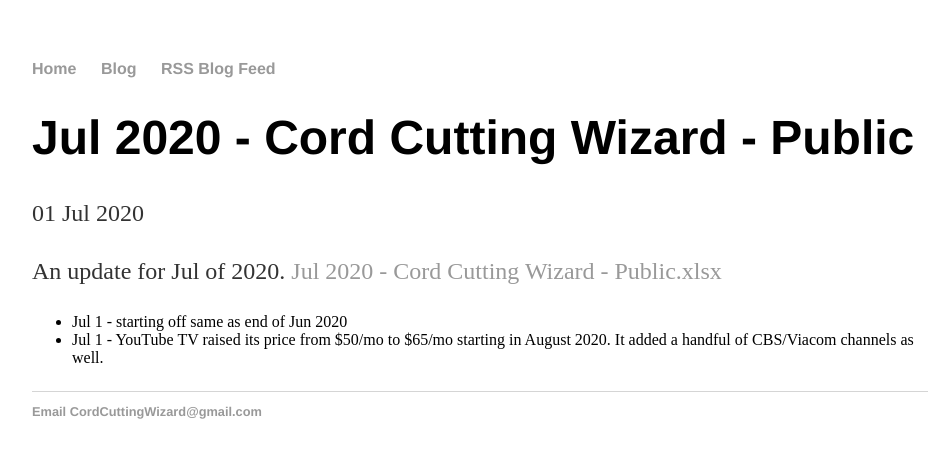
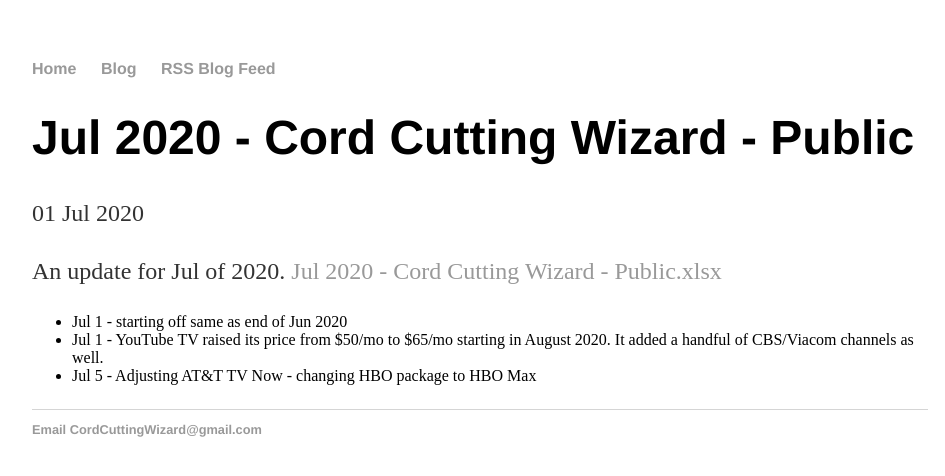
Before and after one commit to wjhladik/wjhladik.github.io, a Jekyll site: the page built from _posts/2020-07-01-Jul-2020-Cord-Cutting-Wizard-Public.md, in a window 1280 px wide. Shown: the top 476 px of the page, without its empty margins (160-1105 px from the left). Built offline with Jekyll 4.4.1, drawn with Linux system fonts in a browser that asks for light colours.

Commit message:
Update 2020-07-01-Jul-2020-Cord-Cutting-Wizard-Public.md

```diff
--- a/_posts/2020-07-01-Jul-2020-Cord-Cutting-Wizard-Public.md
+++ b/_posts/2020-07-01-Jul-2020-Cord-Cutting-Wizard-Public.md
@@ -8,3 +8,4 @@
     <ul>
       <li>Jul 1 - starting off same as end of Jun 2020
       <li>Jul 1 - YouTube TV raised its price from $50/mo to $65/mo starting in August 2020. It added a handful of CBS/Viacom channels as well.
+      <li>Jul 5 - Adjusting AT&T TV Now - changing HBO package to HBO Max
```
